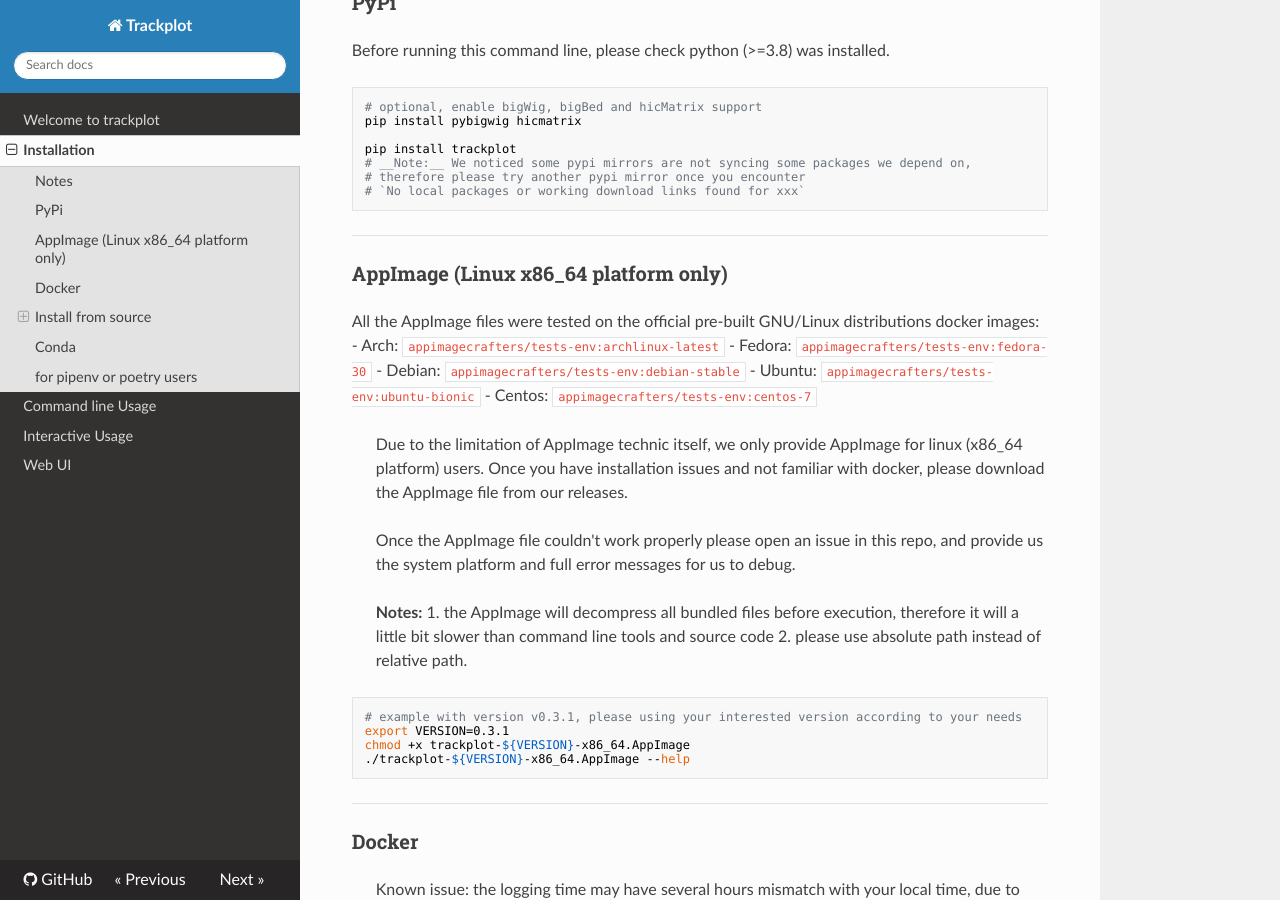
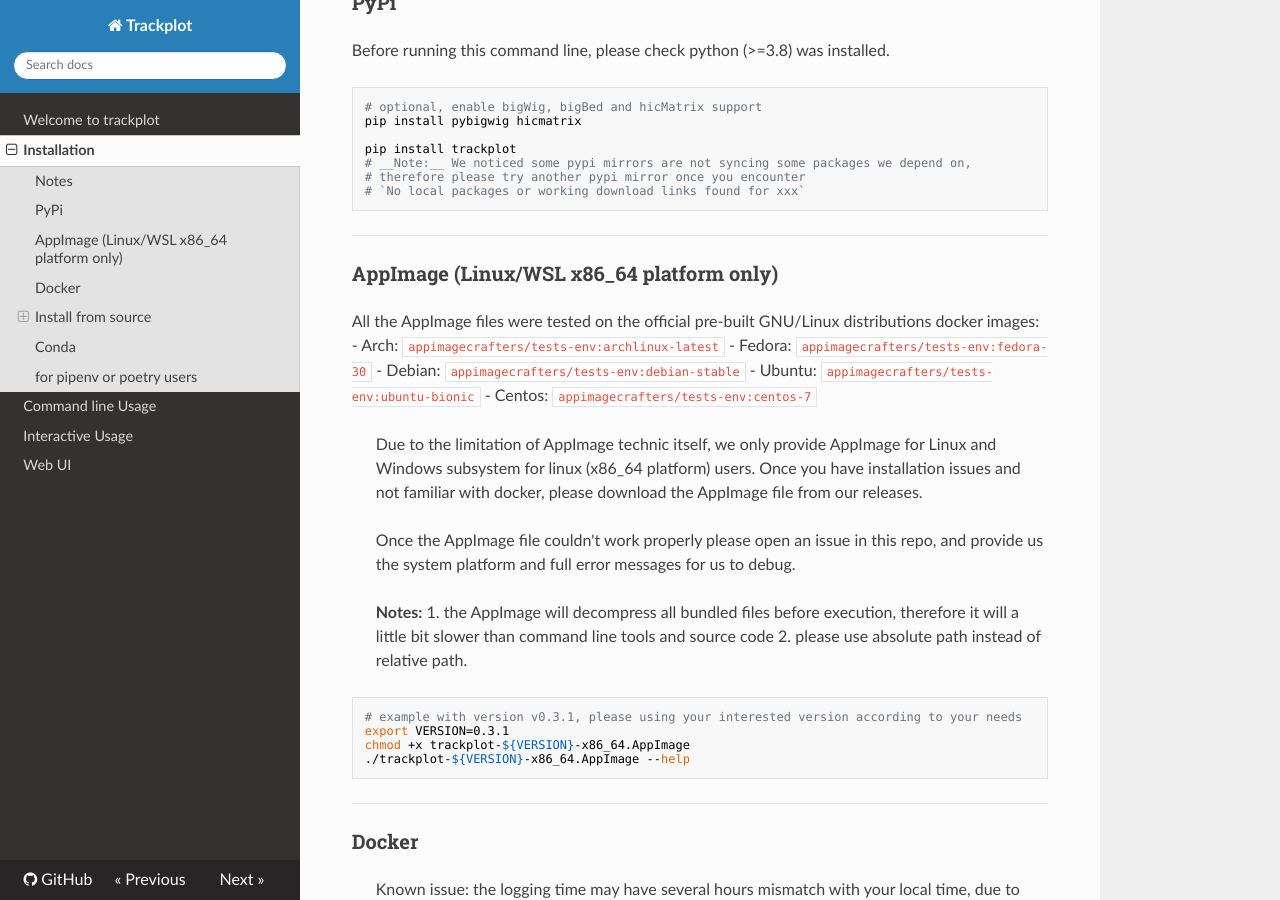
Before and after one commit to ygidtu/trackplot, an MkDocs documentation site: the page built from docs/installation.md, in a window 1280 px wide and 900 px high, scrolled down 411 px. Built offline with MkDocs 1.6.1, drawn with Linux system fonts in a browser that asks for light colours; nearby versions of some CDN libraries.

Commit message:
update docs

````diff
--- a/docs/installation.md
+++ b/docs/installation.md
@@ -22,7 +22,7 @@
 # `No local packages or working download links found for xxx`
 ```
 ---
-### AppImage (Linux x86_64 platform only)
+### AppImage (Linux/WSL x86_64 platform only)
 
 All the AppImage files were tested on the official pre-built GNU/Linux distributions docker images:
 - Arch: `appimagecrafters/tests-env:archlinux-latest`
@@ -31,7 +31,7 @@
 - Ubuntu: `appimagecrafters/tests-env:ubuntu-bionic`
 - Centos: `appimagecrafters/tests-env:centos-7`
 
->Due to the limitation of AppImage technic itself, we only provide AppImage for linux (x86_64 platform) users.
+>Due to the limitation of AppImage technic itself, we only provide AppImage for Linux and Windows subsystem for linux (x86_64 platform) users.
 Once you have installation issues and not familiar with docker,
 please download the AppImage file from our releases.
 >
--- a/docs/web.md
+++ b/docs/web.md
@@ -2,7 +2,7 @@
 
 ## Installation
 
-### AppImage (Linux x86_64 users only)
+### AppImage (Linux/WSL x86_64 users only)
 
 Download the trackplotweb appimage file from our [release](https://github.com/ygidtu/trackplot/releases)
 
````
Also changed, not shown: README.md (+5 -5 lines).
